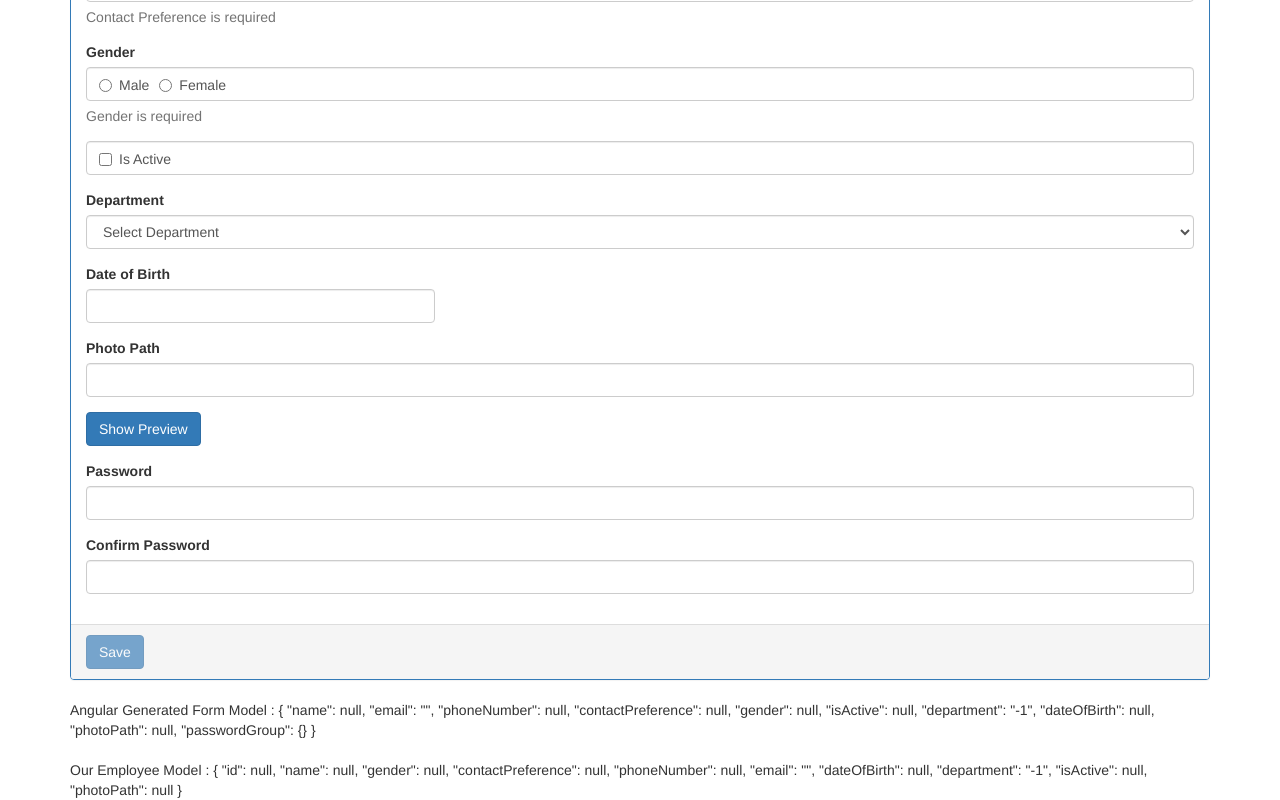
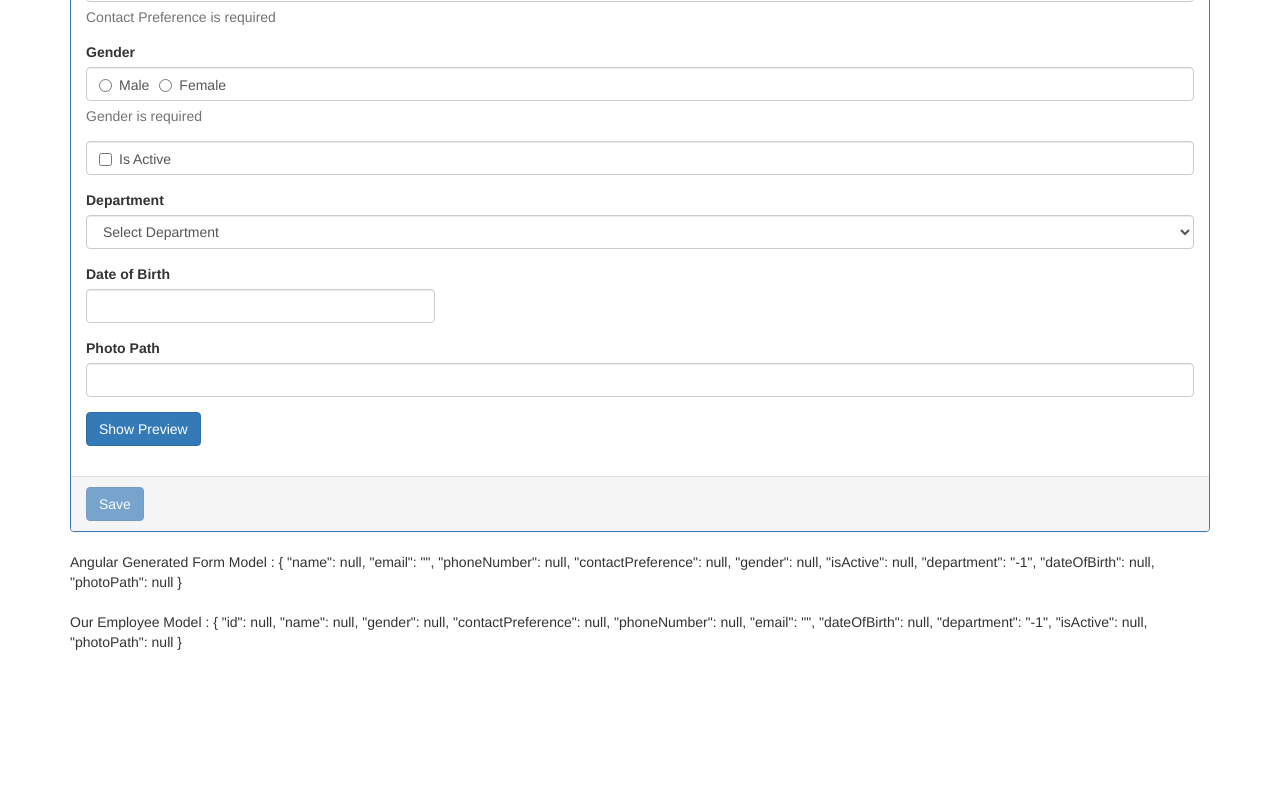
Before and after one commit to bhaveshmaniya/AngularDemo, an Angular app: page /create in a window 1280 px wide. Shown: the part 406-1206 px from the top of the page. After the commit the page ends 1058 px from the top, so only its background shows below. Built offline with nearby package versions, Linux system fonts and the light colour scheme.

Commit message:
Commented password and confirm password fields as it was only used for cross field validation example

```diff
--- a/src/app/employees/create-employee.component.html
+++ b/src/app/employees/create-employee.component.html
@@ -113,15 +113,15 @@
         <img [src]="employee.photoPath" height="200" width="200" *ngIf="previewPhoto" />
       </div>
 
-      <div ngModelGroup="passwordGroup" #passwordGroup="ngModelGroup" appConfirmEqualValidator [class.has-error]="passwordGroup.errors?.notEqual && !confirmPassword.errors?.required">
+      <!-- <div ngModelGroup="passwordGroup" #passwordGroup="ngModelGroup" appConfirmEqualValidator [class.has-error]="passwordGroup.errors?.notEqual && !confirmPassword.errors?.required">
         <div class="form-group" [class.has-error]="password.touched && password.invalid">
           <label for="password" class="control-label">Password</label>
-          <input id="password" required type="text" class="form-control" name="password" [(ngModel)]="employee.password" #password="ngModel">
-          <!-- Note: The change event is fired only after the form control has lost focus.
+          <input id="password" required type="text" class="form-control" name="password" [(ngModel)]="employee.password" #password="ngModel"> -->
+      <!-- Note: The change event is fired only after the form control has lost focus.
                      The input event is fired as the user changes the value. So if you want the validation to trigger as the user is
                      changing the value, use the input event instead of change event.
           -->
-          <span class="help-block" *ngIf="password.touched && password.errors?.required">
+      <!-- <span class="help-block" *ngIf="password.touched && password.errors?.required">
             Password is required
           </span>
         </div>
@@ -137,7 +137,8 @@
             Password and Confirm Password does not match
           </span>
         </div>
-      </div>
+      </div> -->
+
     </div>
     <div class="panel-footer">
       <button class="btn btn-primary" type="submit" [disabled]="employeeForm.invalid">Save</button>
```
